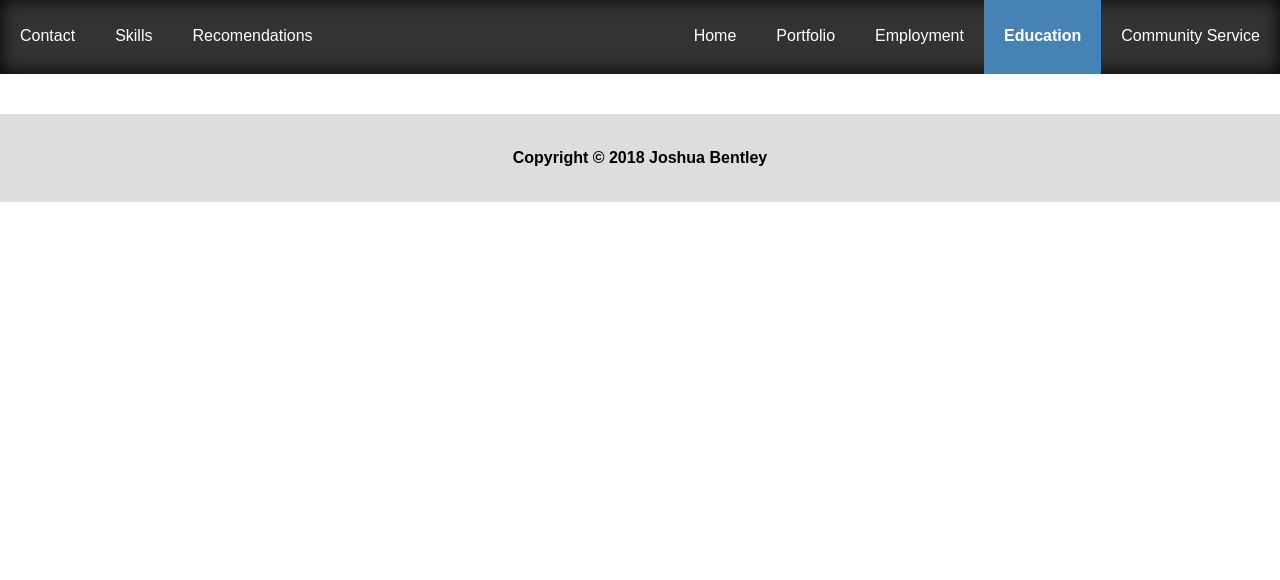
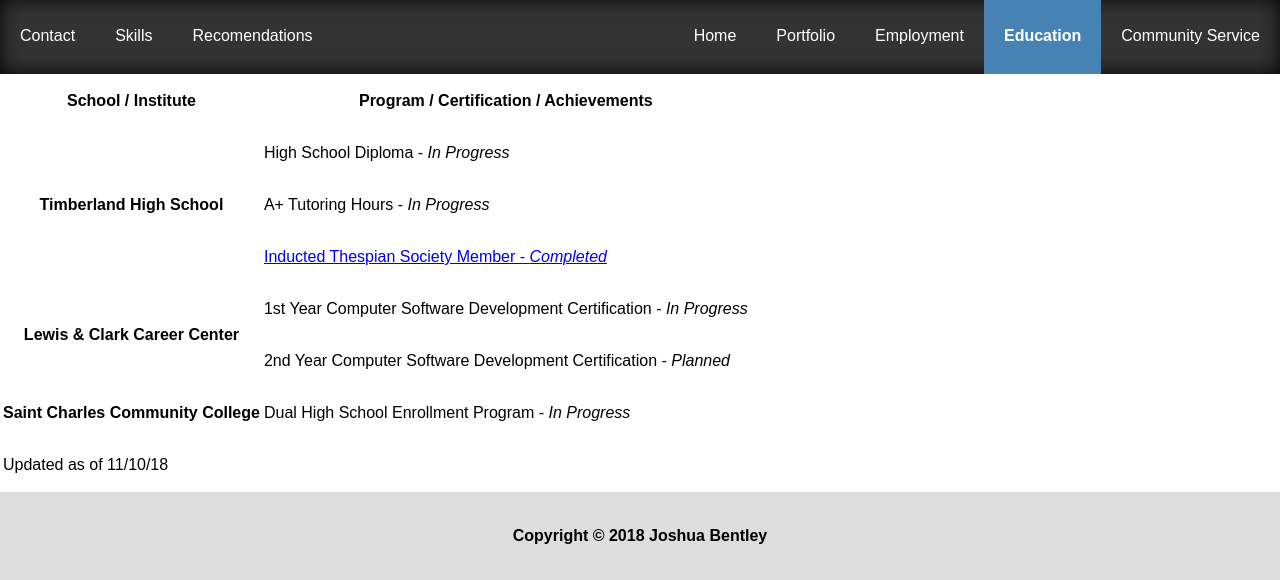
Before and after one commit to Joshua-Bentley/Joshua-Bentley.github.io, a plain HTML site: page Pages/Education/index.html in a window 1280 px wide. Shown: the part 258-838 px from the top of the page. Before the commit the page ends 800 px from the top, so only its background shows below. Drawn offline with Linux system fonts and the light colour scheme.

Commit message:
Added Navicon, and table under education.

```diff
--- a/Globals/styles.css
+++ b/Globals/styles.css
@@ -86,6 +86,10 @@ header h3 {
   transition: 0.3s;
 }
 
+a#navicon {
+  display: none;
+}
+
 /* Styles for Columns and Rows */
 
 .row {
@@ -169,4 +173,18 @@ footer {
       background-repeat: no-repeat;
       color: white;
     }
+
+    a#navicon {
+      display: block;
+      text-align: right;
+    }
+
+    nav ul {
+      display: none;
+    }
+
+    a#navicon:hover+ul, nav ul:hover {
+      display: block;
+    }
+
 }
--- a/Pages/Education/index.html
+++ b/Pages/Education/index.html
@@ -15,6 +15,7 @@
     </header>
 
     <nav class="navbar">
+      <a href="javascript:void(0);" id="navicon"><img src="../../Globals/navicon.png" alt="Navicon" /></a>
       <ul>
         <a href="../Contact/index.html"><li>Contact</li></a>
         <a href="../Skills/index.html"><li>Skills</li></a>
@@ -27,9 +28,47 @@
       </ul>
     </nav>
     <div class="row">
-      <article class="container">
-
-      </article>
+      <table>
+        <caption></caption>
+        <colgroup>
+          <col />
+          <col />
+        </colgroup>
+        <thead>
+          <tr>
+            <th>School / Institute</th>
+            <th>Program / Certification / Achievements</th>
+          </tr>
+        </thead>
+        <tfoot>
+          <tr>
+            <td colspan="2">Updated as of 11/10/18</td>
+          </tr>
+        </tfoot>
+        <tbody>
+          <tr>
+            <th rowspan="3">Timberland High School</th>
+            <td>High School Diploma - <i>In Progress</i></td>
+          </tr>
+          <tr>
+            <td>A+ Tutoring Hours - <i>In Progress</i></td>
+          </tr>
+          <tr>
+            <td><a target="_blank" href="https://www.schooltheatre.org/internationalthespiansociety/troupedirectors/troupehandbook#1a">Inducted Thespian Society Member  - <i>Completed</i></a></td>
+          </tr>
+          <tr>
+            <th rowspan="2">Lewis & Clark Career Center</th>
+            <td>1st Year Computer Software Development Certification - <i>In Progress</i></td>
+          </tr>
+          <tr>
+            <td>2nd Year Computer Software Development Certification  - <i>Planned</i></td>
+          </tr>
+          <tr>
+            <th>Saint Charles Community College</th>
+            <td>Dual High School Enrollment Program - <i>In Progress</i></td>
+          </tr>
+        </tbody>
+      </table>
     </div>
     <footer>
       <h2>Copyright &copy; 2018 Joshua Bentley</h2>
```
Also changed, not shown: Pages/Community Service/index.html (+1 -0 lines), Pages/Contact/index.html (+1 -0 lines), Pages/Portfolio/index.html (+1 -0 lines), Pages/Recomendations/index.html (+1 -0 lines), Pages/Skills/index.html (+1 -0 lines), index.html (+1 -0 lines), Globals/navicon.png (added).
